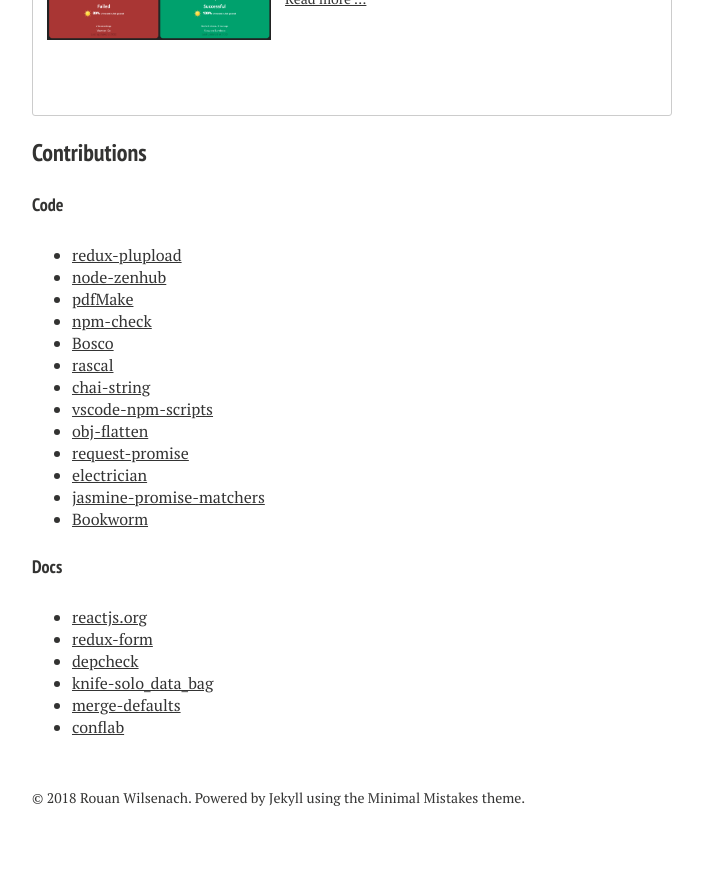
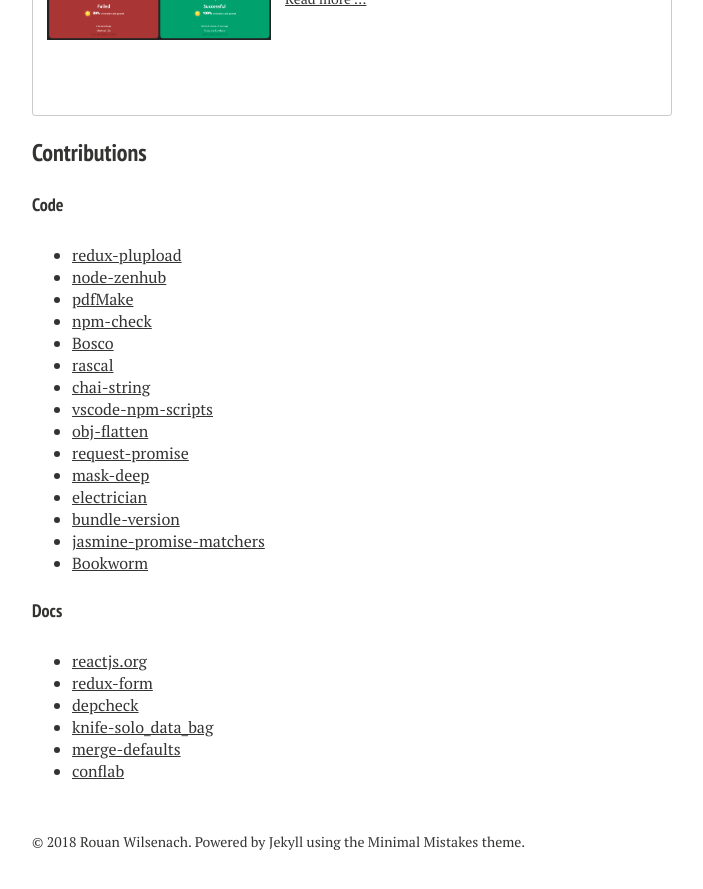
Before and after one commit to rouanw/rouanw.github.io, a Jekyll site: the page built from open-source/index.md, in a window 1280 px wide and 900 px high, scrolled down 2791 px. Shown: the top 889 px of the window, without its empty margins (288-991 px from the left). Built offline with Jekyll 4.4.1, drawn with Linux system fonts in a browser that asks for light colours; nearby versions of some CDN libraries; some web fonts are replaced; comment, search, counter and statistics services are not loaded; before the commit the page ends 3647 px from its top, so only the background shows below that.

Commit message:
add some open source stuff

```diff
--- a/open-source/index.md
+++ b/open-source/index.md
@@ -43,7 +43,9 @@ Here are a few open source projects to which [I've contributed](#contributions)
 - [vscode-npm-scripts](https://github.com/Microsoft/vscode-npm-scripts/commits?author=rouanw)
 - [obj-flatten](https://github.com/IonicaBizau/obj-flatten/commits?author=rouanw)
 - [request-promise](https://github.com/request/request-promise/commits?author=rouanw)
+- [mask-deep](https://github.com/gwpmad/mask-deep/commits?author=rouanw)
 - [electrician](https://github.com/tes/electrician/commits?author=rouanw)
+- [bundle-version](https://github.com/tes/bundle-version/commits?author=rouanw)
 - [jasmine-promise-matchers](https://github.com/bvaughn/jasmine-promise-matchers/commits?author=rouanw)
 - [Bookworm](https://github.com/ThoughtWorksZA/bookworm/commits?author=rouanw)
 
```
